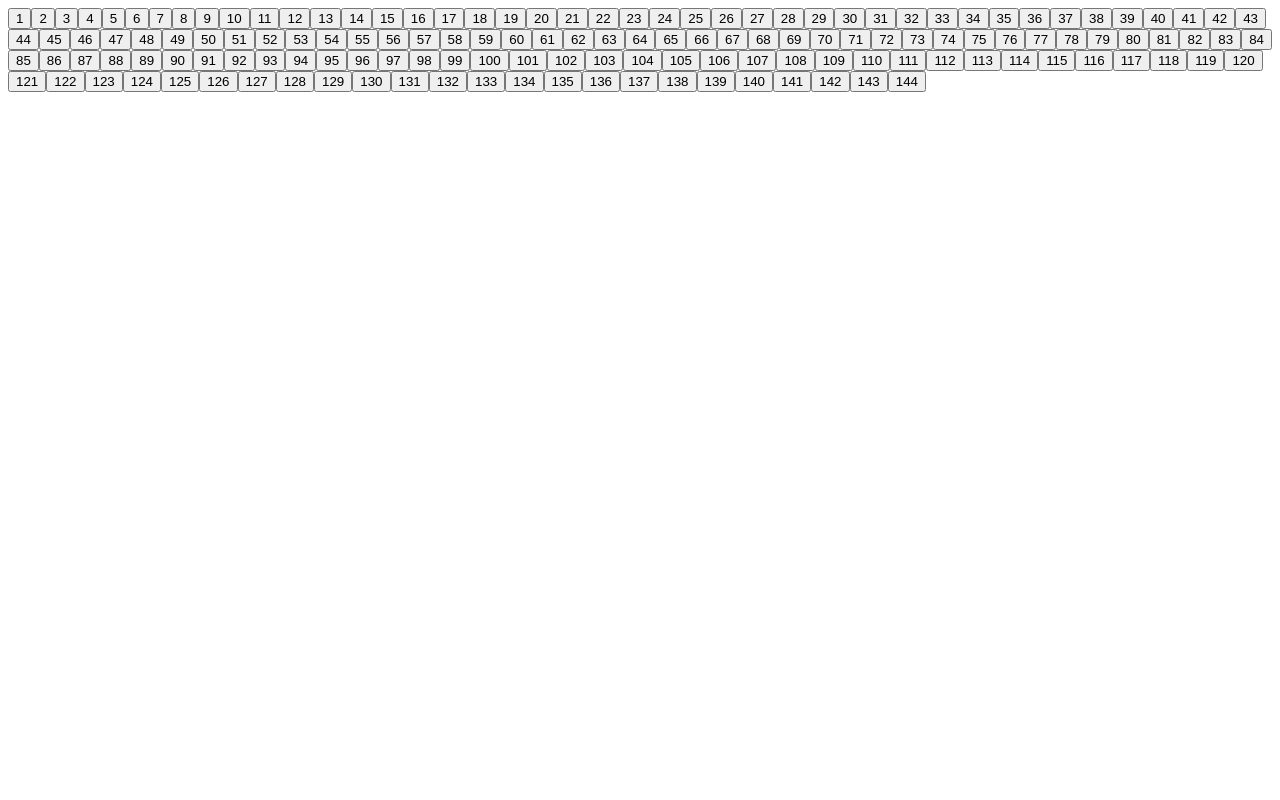
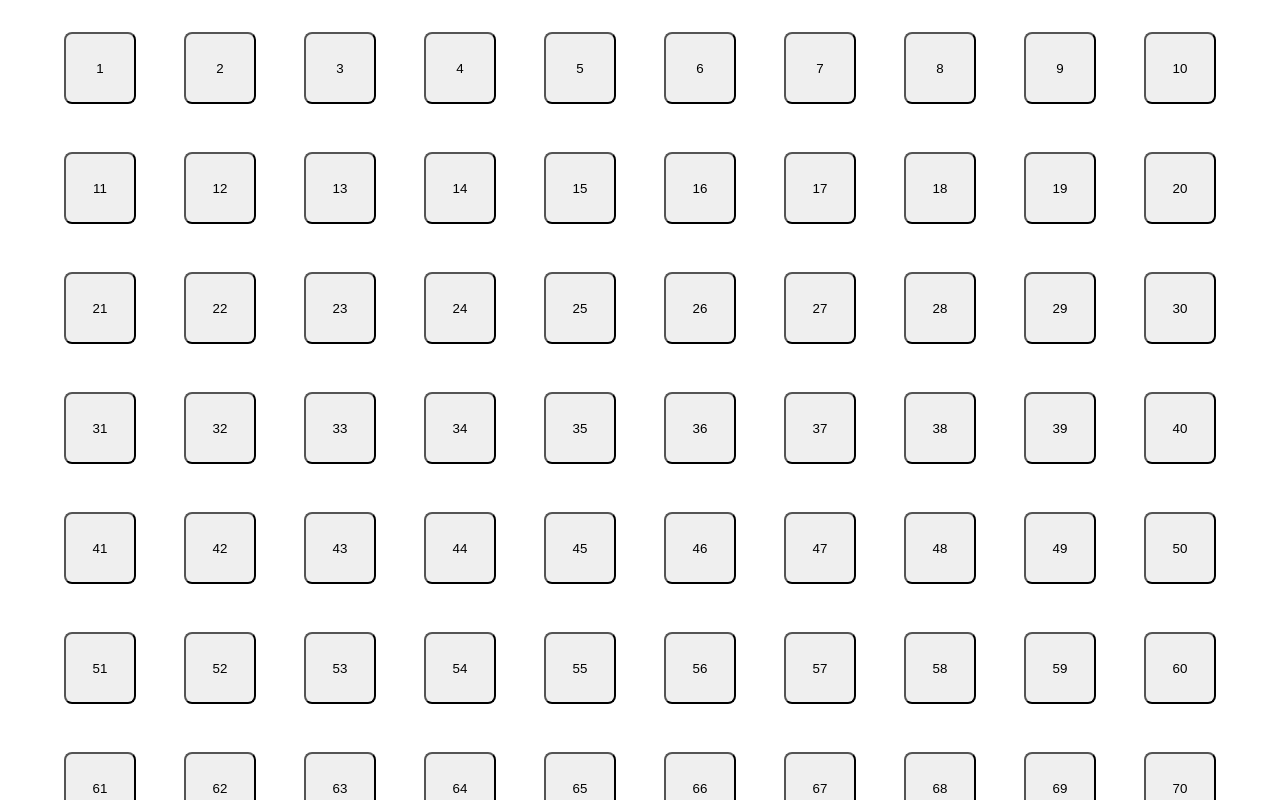
Before and after one commit to stormcrows/multiplication, a React app: page / in a window 1280 px wide. Shown: the top 800 px of the page. Built offline with nearby package versions, Linux system fonts and the light colour scheme.

Commit message:
add grid and button styling

```diff
--- a/src/components/App/App.css
+++ b/src/components/App/App.css
@@ -0,0 +1,9 @@
+.App {
+  text-align: center;
+}
+
+.App > .NumberBox {
+  margin: 24px;
+  width: 72px;
+  height: 72px;
+}
--- a/src/components/NumberBox/NumberBox.css
+++ b/src/components/NumberBox/NumberBox.css
@@ -1,6 +1,7 @@
 .NumberBox {
   text-align: center;
   vertical-align: middle;
+  border-radius: 8px;
 }
 
 .highlighted {
```
